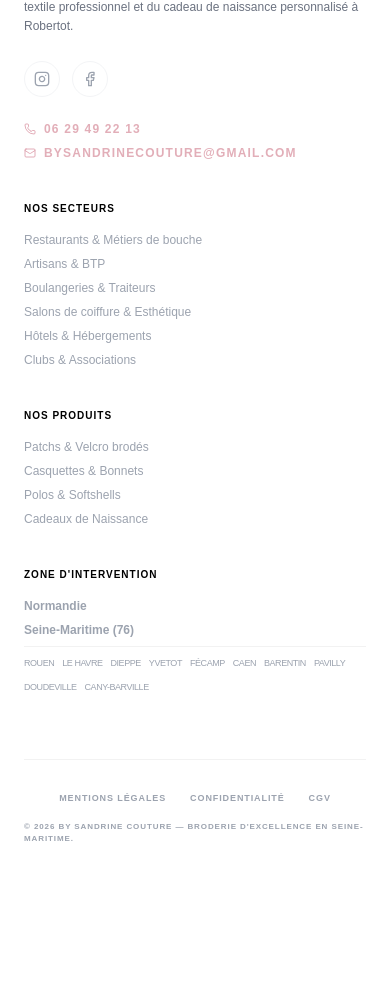
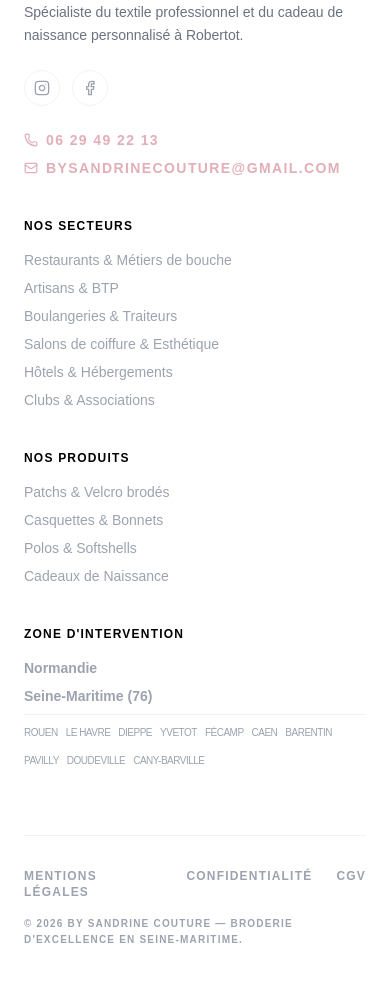
Before and after one commit to Creativityliberty/sandrinecouture, a Next.js app: page /cgv in a window 390 px wide. Shown: the part 2019-3001 px from the top of the page. Before the commit the page ends 2928 px from the top, so only its background shows below. Built offline with nearby package versions, Linux system fonts and the light colour scheme.

Commit message:
style(footer): increase font size for better mobile readability

```diff
--- a/components/footer.tsx
+++ b/components/footer.tsx
@@ -15,25 +15,25 @@ export function Footer() {
               <div className="w-10 h-10 rounded-full border border-primary/20 overflow-hidden bg-white shadow-sm p-1">
                 <img src="/logo-sandrine.png" className="w-full h-full object-cover rounded-full" alt="Sandrine Couture Logo" />
               </div>
-              <h3 className="text-lg font-black tracking-tighter italic uppercase leading-none">By Sandrine <br />Couture</h3>
+              <h3 className="text-xl md:text-lg font-black tracking-tighter italic uppercase leading-none">By Sandrine <br />Couture</h3>
             </div>
-            <p className="text-gray-500 max-w-sm leading-relaxed mb-6 text-xs font-medium">
+            <p className="text-gray-500 max-w-sm leading-relaxed mb-6 text-sm md:text-xs font-medium">
               Atelier de broderie d'excellence en Normandie. Spécialiste du textile professionnel et du cadeau de naissance personnalisé à Robertot.
             </p>
             <div className="flex gap-3 mb-6">
               <a href={SITE_CONFIG.socials.instagram} target="_blank" rel="noopener noreferrer" className="w-9 h-9 rounded-full border border-gray-100 flex items-center justify-center hover:bg-primary hover:text-white transition-colors text-gray-400"><Instagram size={16} /></a>
               <a href={SITE_CONFIG.socials.facebook} target="_blank" rel="noopener noreferrer" className="w-9 h-9 rounded-full border border-gray-100 flex items-center justify-center hover:bg-primary hover:text-white transition-colors text-gray-400"><Facebook size={16} /></a>
             </div>
-            <div className="space-y-2 text-xs font-bold uppercase tracking-widest text-primary/70">
-              <div className="flex items-center gap-2"><Phone size={12} /> {SITE_CONFIG.phone}</div>
-              <div className="flex items-center gap-2"><Mail size={12} /> {SITE_CONFIG.email}</div>
+            <div className="space-y-2 text-sm md:text-xs font-bold uppercase tracking-widest text-primary/70">
+              <div className="flex items-center gap-2"><Phone size={14} /> {SITE_CONFIG.phone}</div>
+              <div className="flex items-center gap-2"><Mail size={14} /> {SITE_CONFIG.email}</div>
             </div>
           </div>
 
           {/* SEO Column: Secteurs */}
           <div>
-            <h4 className="font-bold mb-4 text-[10px] uppercase tracking-widest text-black">Nos Secteurs</h4>
-            <ul className="space-y-2 text-xs text-gray-400 font-medium list-none p-0">
+            <h4 className="font-bold mb-4 text-xs md:text-[10px] uppercase tracking-widest text-black">Nos Secteurs</h4>
+            <ul className="space-y-2 text-sm md:text-xs text-gray-400 font-medium list-none p-0">
               {SITE_CONFIG.seo.sectors.map(s => (
                 <li key={s.slug}><Link href={`/devis?secteur=${s.slug}`} className="hover:text-primary transition-colors no-underline">{s.name}</Link></li>
               ))}
@@ -42,8 +42,8 @@ export function Footer() {
 
           {/* SEO Column: Produits */}
           <div>
-            <h4 className="font-bold mb-4 text-[10px] uppercase tracking-widest text-black">Nos Produits</h4>
-            <ul className="space-y-2 text-xs text-gray-400 font-medium list-none p-0">
+            <h4 className="font-bold mb-4 text-xs md:text-[10px] uppercase tracking-widest text-black">Nos Produits</h4>
+            <ul className="space-y-2 text-sm md:text-xs text-gray-400 font-medium list-none p-0">
               {SITE_CONFIG.seo.products.map(p => (
                 <li key={p.slug}><Link href={`/devis?produit=${p.slug}`} className="hover:text-primary transition-colors no-underline">{p.name}</Link></li>
               ))}
@@ -52,15 +52,15 @@ export function Footer() {
 
           {/* SEO Column: Zone */}
           <div>
-            <h4 className="font-bold mb-4 text-[10px] uppercase tracking-widest text-black">Zone d'intervention</h4>
-            <ul className="space-y-2 text-xs text-gray-400 font-medium list-none p-0">
+            <h4 className="font-bold mb-4 text-xs md:text-[10px] uppercase tracking-widest text-black">Zone d'intervention</h4>
+            <ul className="space-y-2 text-sm md:text-xs text-gray-400 font-medium list-none p-0">
               {SITE_CONFIG.seo.regions.map(r => (
                 <li key={r.slug}><Link href={`/#${r.slug}`} className="hover:text-primary transition-colors font-bold no-underline">{r.name}</Link></li>
               ))}
               <li className="pt-2 border-t border-black/5 mt-3">
                 <div className="flex flex-wrap gap-2">
                   {SITE_CONFIG.seo.cities.map(c => (
-                    <Link key={c} href={`/#broderie-${c.toLowerCase()}`} className="text-[9px] hover:text-primary no-underline uppercase tracking-tighter">{c}</Link>
+                    <Link key={c} href={`/#broderie-${c.toLowerCase()}`} className="text-[10px] md:text-[9px] hover:text-primary no-underline uppercase tracking-tighter">{c}</Link>
                   ))}
                 </div>
               </li>
@@ -68,13 +68,13 @@ export function Footer() {
           </div>
         </div>
 
-        <div className="pt-8 border-t border-black/5 flex flex-col md:flex-row justify-between items-center gap-4 text-[9px] font-bold text-gray-400 uppercase tracking-widest">
+        <div className="pt-8 border-t border-black/5 flex flex-col md:flex-row justify-between items-center gap-4 text-xs md:text-[9px] font-bold text-gray-400 uppercase tracking-widest">
           <div className="flex gap-6">
             <Link href="/mentions-legales" className="hover:text-primary no-underline">Mentions Légales</Link>
             <Link href="/confidentialite" className="hover:text-primary no-underline">Confidentialité</Link>
             <Link href="/cgv" className="hover:text-primary no-underline">CGV</Link>
           </div>
-          <p className="text-[8px]">© {new Date().getFullYear()} By Sandrine Couture — Broderie d'excellence en Seine-Maritime.</p>
+          <p className="text-[10px] md:text-[8px]">© {new Date().getFullYear()} By Sandrine Couture — Broderie d'excellence en Seine-Maritime.</p>
         </div>
       </div>
     </footer>
```
